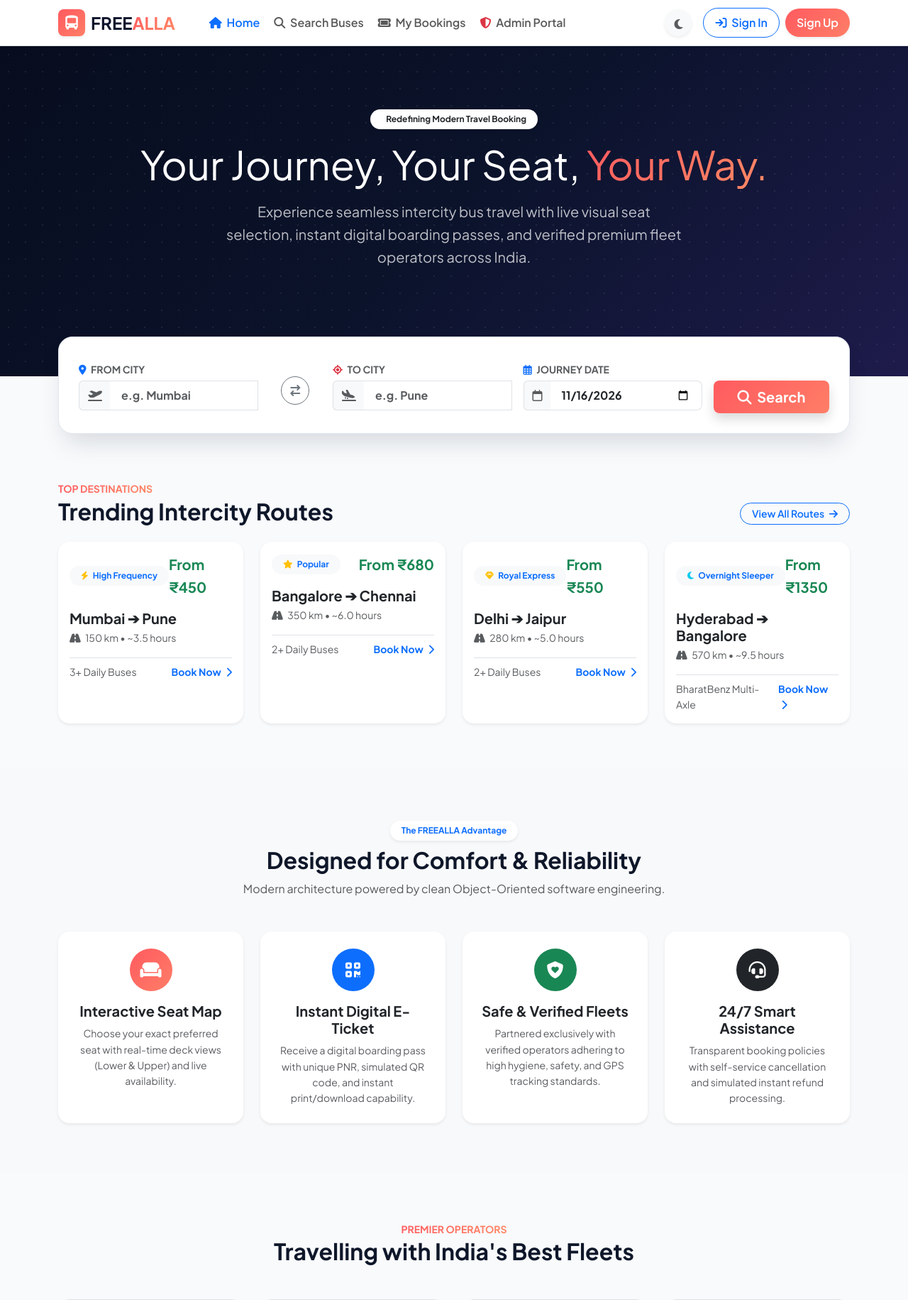
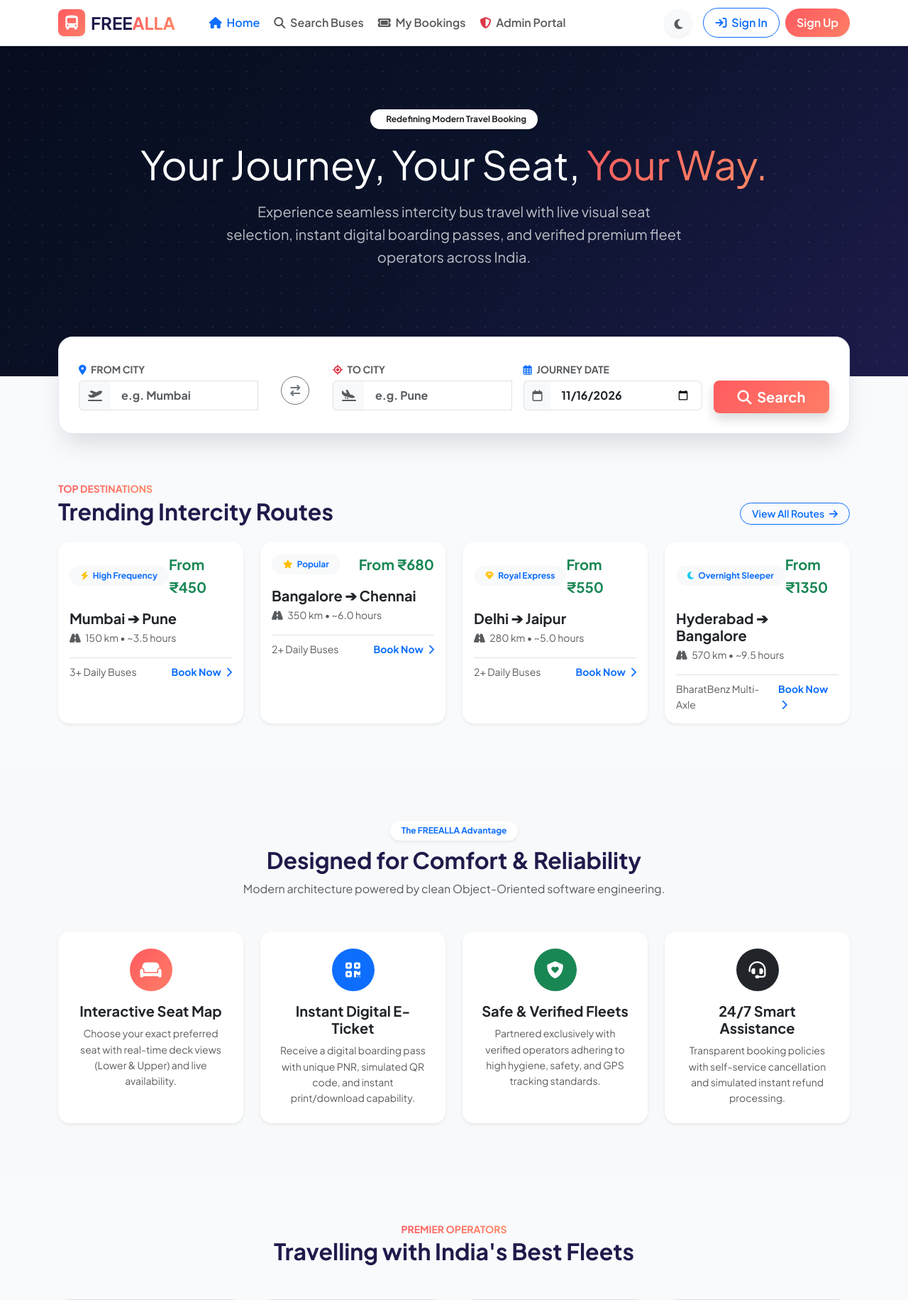
Before and after one commit to srharsha18/FREEALLA, a web app: page /index.html in a window 1280 px wide. Shown: the top 1831 px of the page at 71% size. Run offline with its HTML, style and script files only (its server is not run), Linux system fonts and the light colour scheme; data that the repository does not hold is empty; database files in the repository are not loaded.

Commit message:
Applied modern Electric Indigo & Sunset Coral theme

```diff
--- a/src/main/resources/static/css/styles.css
+++ b/src/main/resources/static/css/styles.css
@@ -6,28 +6,21 @@
    =================================================================== */
 
 :root {
-  /* 1. Header, Navbar & Dark Text */
-  --primary-navy: #0b132b;          /* Deep space midnight blue */
-  --primary-blue: #4f46e5;          /* Modern Electric Indigo */
-  --primary-accent: #6366f1;        /* Soft purple-blue glow */
-
-  /* 2. Main Action Buttons (Search, Select Seats, Pay Now) */
-  --secondary-orange: #ff5a5f;      /* Vibrant Sunset Coral (Airbnb / Uber style) */
-  --secondary-orange-hover: #e0484d;
-  --secondary-orange-light: #fff1f2;
-
-  /* 3. Page Background & Clean White Cards */
-  --bg-page: #f8fafc;               /* Soft, clean slate background */
-  --bg-card: #ffffff;               /* Crisp pure white cards */
-  --text-main: #0f172a;             /* High-contrast readable text */
-  --text-muted: #64748b;            /* Soft sub-text */
-  --border-color: #e2e8f0;          /* Subtle light borders */
-
-  /* 4. Interactive Bus Seat Map Colors */
-  --seat-available: #10b981;        /* Fresh Emerald Green (Available) */
-  --seat-selected: #ff5a5f;         /* Sunset Coral (When you click a seat) */
-  --seat-booked: #94a3b8;           /* Clean Slate Grey (Already booked) */
-  --seat-ladies: #ec4899;           /* Soft Pink (Ladies reserved) */
+  --primary-navy: #1e1b4b;          /* Midnight purple */
+  --primary-blue: #6366f1;          /* Electric indigo */
+  --primary-accent: #8b5cf6;        /* Violet accent */
+  --secondary-orange: #884ef4;      /* Deep violet button */
+  --secondary-orange-hover: #6d28d9;
+  --secondary-orange-light: #f5f3ff;
+  --bg-page: #f8fafc;
+  --bg-card: #ffffff;
+  --text-main: #1e1b4b;
+  --text-muted: #64748b;
+  --border-color: #e2e8f0;
+  --seat-available: #14e19d;
+  --seat-selected: #7c3aed;
+  --seat-booked: #94a3b8;
+  --seat-ladies: #ff0077;           /* Soft Pink (Ladies reserved) */
 
   /* 5. Modern Drop Shadows */
   --shadow-sm: 0 1px 3px 0 rgb(0 0 0 / 0.07);
```
